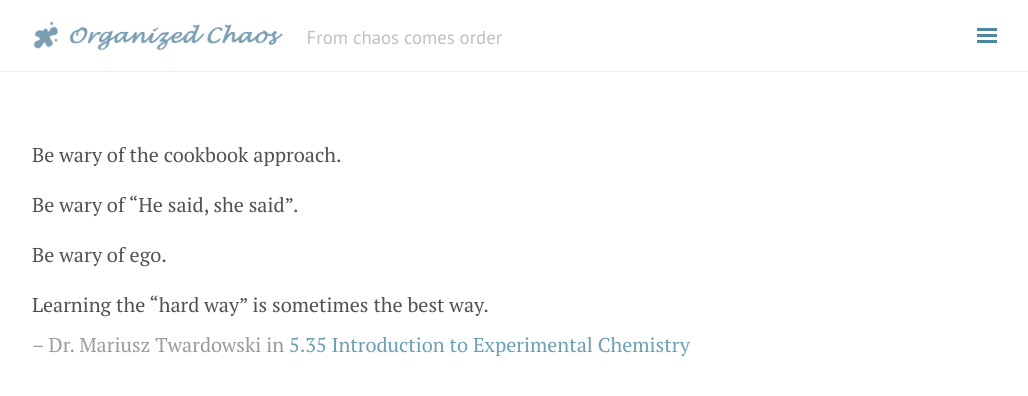
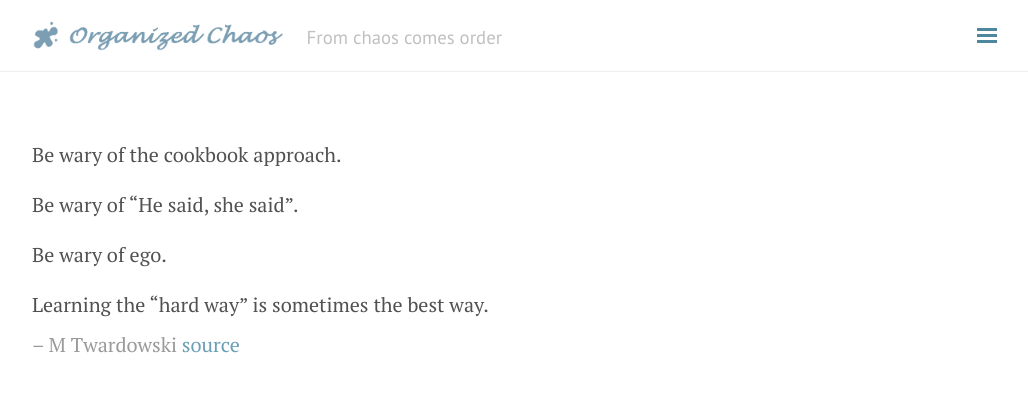
Before and after one commit to yliu9055/organizedchaos, a Jekyll site: the page built from index.md, in a window 1280 px wide. Shown: the top 396 px of the page, without its empty margins (248-1276 px from the left). Built offline with Jekyll 4.4.1, drawn with Linux system fonts in a browser that asks for light colours; nearby versions of some CDN libraries; comment, search, counter and statistics services are not loaded.

Commit message:
change about and index page

```diff
--- a/index.md
+++ b/index.md
@@ -15,4 +15,4 @@
 
 
 
-<span class="post-date">-- Dr. Mariusz Twardowski in [5.35 Introduction to Experimental Chemistry](https://ocw.mit.edu/courses/chemistry/5-35-introduction-to-experimental-chemistry-fall-2012/index.htm#)
+<span class="post-date">-- M Twardowski [source](https://ocw.mit.edu/courses/chemistry/5-35-introduction-to-experimental-chemistry-fall-2012/index.htm#)
```
Also changed, not shown: about.md (+1 -1 lines).
